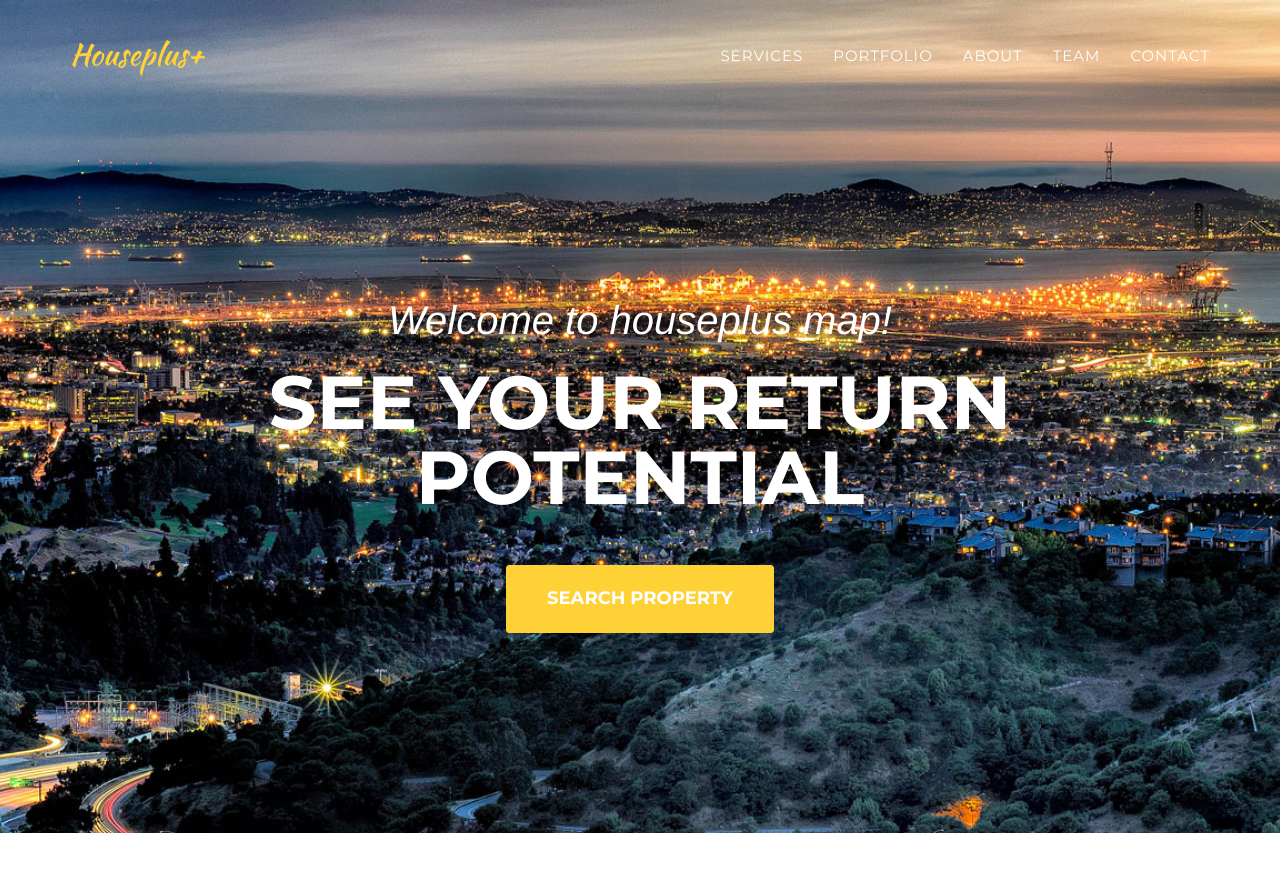
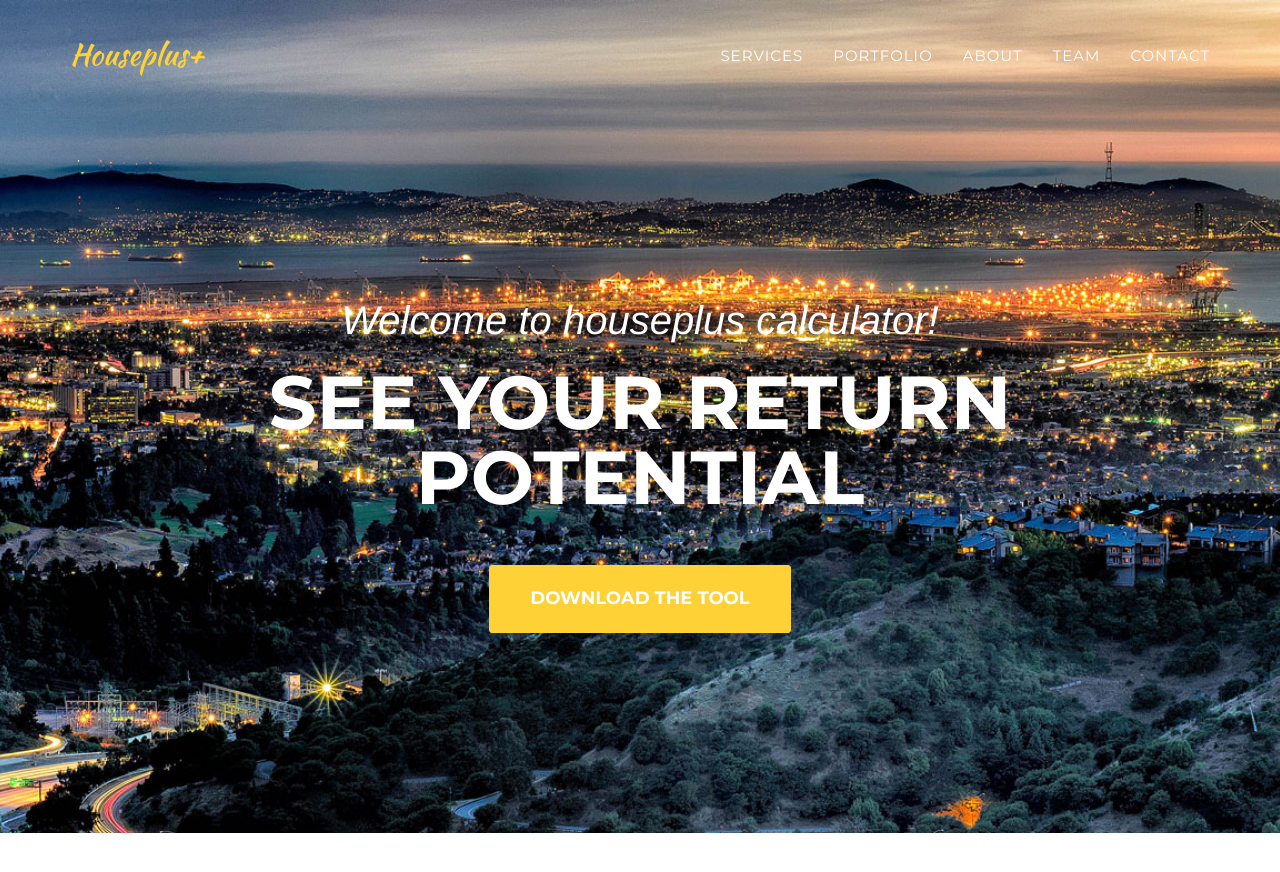
Before and after one commit to houseplusmap/houseplusmap.github.io, a Jekyll site: the page built from index.html, in a window 1280 px wide and 900 px high. Shown: the top 872 px of the window. Built offline with Jekyll 4.4.1, drawn with Linux system fonts in a browser that asks for light colours; some web fonts are replaced.

Commit message:
20190721_landingpage_update

```diff
--- a/_includes/header.html
+++ b/_includes/header.html
@@ -44,9 +44,9 @@
     <header>
         <div class="container">
             <div class="intro-text">
-                <div class="intro-lead-in">Welcome to houseplus map!</div>
+                <div class="intro-lead-in">Welcome to houseplus calculator!</div>
                 <div class="intro-heading">See your return potential</div>
-                <a href="#services" class="page-scroll btn btn-xl">Search property</a>
+                <a href="chrome://extensions/" class="page-scroll btn btn-xl">Download the tool</a>
             </div>
         </div>
     </header>
```
